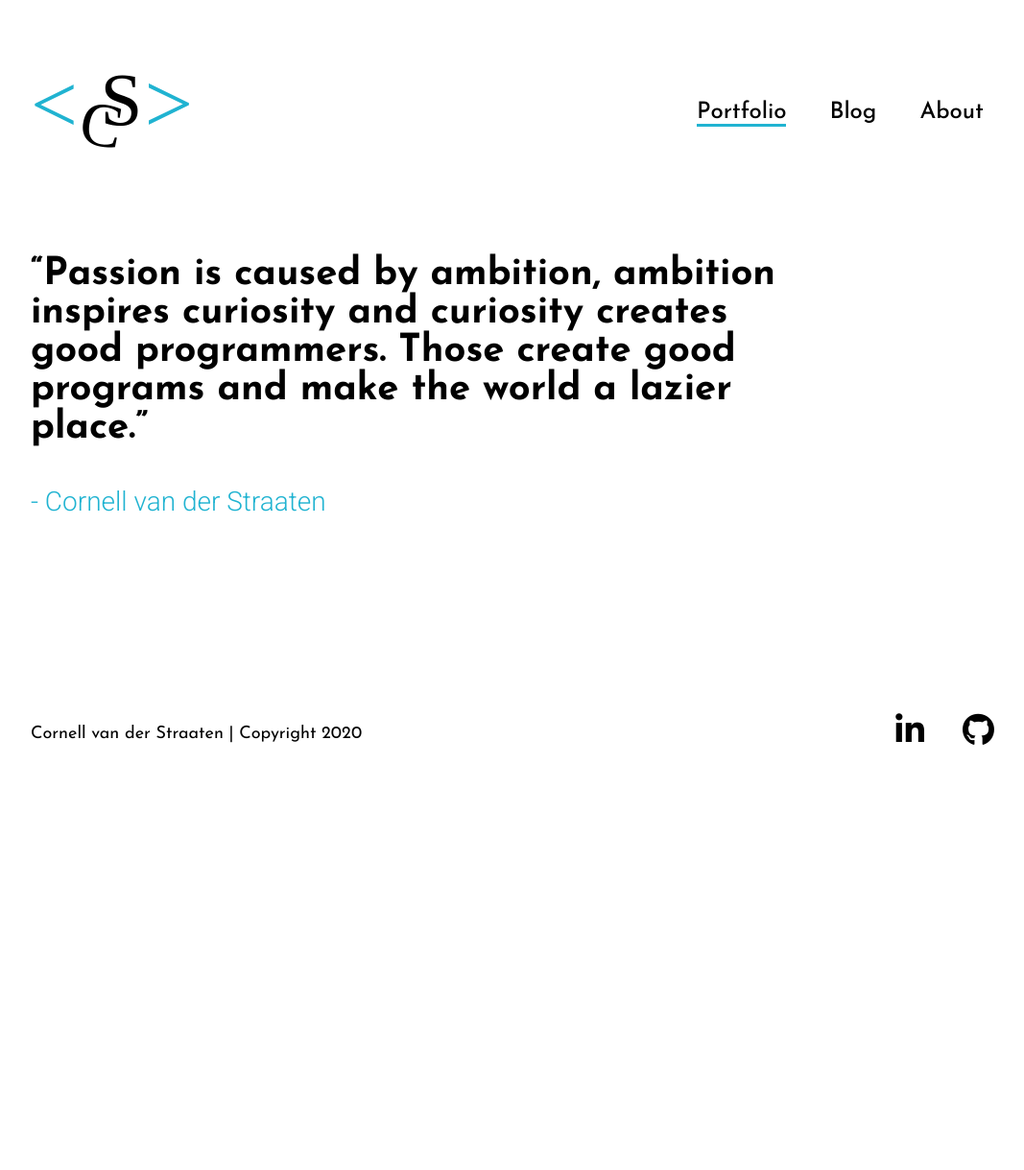
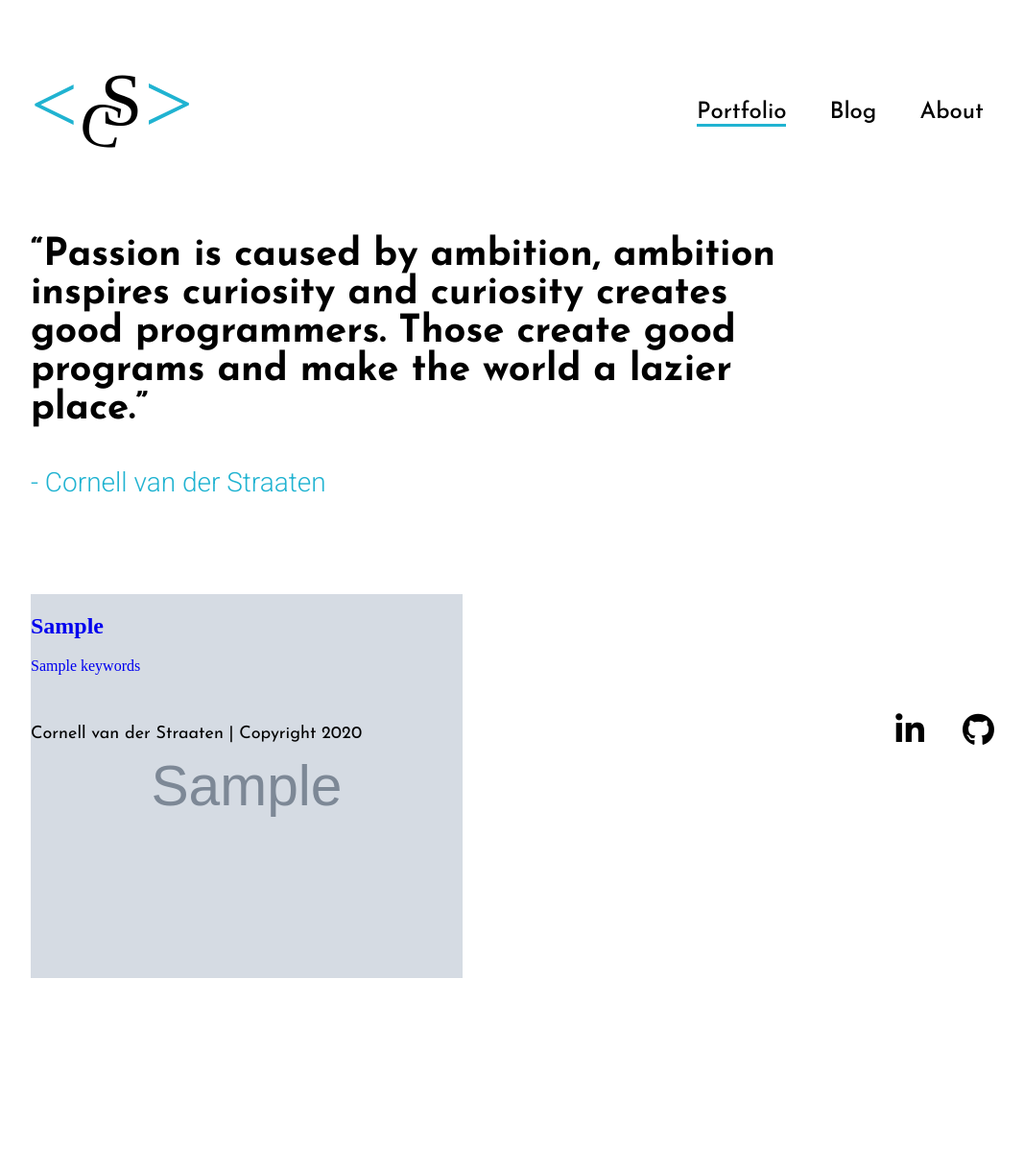
Before and after one commit to CornellVanDerStraaten/portfolio-official, a PHP site: template private/views/homepage.php in a window 1280 px wide. Shown: the whole page at 96% size, without its empty margins (96-1163 px from the left). Before the commit the page ends 776 px from the top, so only its background shows below. Run offline with PHP 8.4, Linux system fonts and the light colour scheme; the template is opened without the code that fills it: most values are stand-ins (such as "Sample title", 1, 10 or a date in 2020); grey boxes marked "Sample" are stand-in pictures; data that the repository does not hold is empty; some libraries are stand-ins or nearby versions.

Commit message:
Home styling projects

```diff
--- a/private/controllers/WebsiteController.php
+++ b/private/controllers/WebsiteController.php
@@ -14,9 +14,9 @@ namespace Website\Controllers;
 class WebsiteController {
 	public function home() {
 
-
+		$project_list = getProjects();
 		$template_engine = get_template_engine();
-		echo $template_engine->render('homepage');
+		echo $template_engine->render('homepage',[ 'projecten' => $project_list]);
 
 	}
 
@@ -28,4 +28,5 @@ class WebsiteController {
 		echo $template_engine->render('homepage');
 	}
 
+
 }
--- a/private/views/homepage.php
+++ b/private/views/homepage.php
@@ -1,5 +1,4 @@
-<?php include 'header.php'  ?>
-
+<?php include 'header.php';  ?>
 <div class="intro">
     <p class="intro__quote">
         “Passion is caused by ambition, ambition inspires curiosity and curiosity creates good programmers. Those create good programs and make the world a lazier place.”
@@ -8,5 +7,16 @@
         - Cornell van der Straaten
     </p>
 </div>
+<div class="projecten__container">
+    <?php foreach ($projecten as $row) { ?>
+        <a href="#"  class="project">
+            <div class="project__overlay">
+                <h2 class="project__title"><?php echo $row['project_naam'] ?></h2>
+                <p class="project__keywords"><?php echo $row['keywords'] ?></p>
+            </div>
+            <img class="project__image" src="<?php echo site_url('') . '/uploads/' . $row['project_image']; ?>" alt="<?php echo 'Het logo van ' . $row['project_naam']; ?>">
+    </a>
+    <?php } ?>
+</div>
 
 <?php include 'footer.php'  ?>
--- a/public/css/style.css
+++ b/public/css/style.css
@@ -6,8 +6,13 @@ html, body {
   overflow-x: hidden;
 }
 
+body {
+  min-height: 100vh;
+}
+
 .intro {
   margin: 0 10%;
+  margin-top: -20px;
 }
 
 .intro__quote {
@@ -15,6 +20,7 @@ html, body {
   font-family: "Josefin Sans", sans-serif;
   width: 80%;
   font-weight: 700;
+  margin-top: 0;
 }
 
 .intro__person {
@@ -23,6 +29,34 @@ html, body {
   font-family: "Roboto", sans-serif;
   color: #20B3D1;
   font-weight: 200;
+}
+
+.projecten__container {
+  margin: 0 10%;
+  margin-top: 100px;
+  padding-bottom: 100px;
+  display: grid;
+  gap: 50px;
+  grid-template-columns: repeat(auto-fill, 450px);
+}
+
+.project {
+  position: relative;
+  height: 500px;
+}
+
+.project__overlay {
+  position: absolute;
+  top: 0;
+  left: 0;
+  right: 0;
+  bottom: 0;
+}
+
+.project__image {
+  width: 100%;
+  height: 80%;
+  object-fit: cover;
 }
 
 .admin-login-div {
@@ -126,9 +160,9 @@ html, body {
 
 .footer {
   position: absolute;
+  left: 0;
   right: 0;
   bottom: 0;
-  left: 0;
 }
 
 .footer__text {
--- a/public/scss/_headerFooter.scss
+++ b/public/scss/_headerFooter.scss
@@ -39,9 +39,9 @@
 }
 .footer {
     position: absolute;
+    left: 0;
     right: 0;
     bottom: 0;
-    left: 0;
 }
 .footer__text {
     margin-top: 30px;
--- a/public/scss/input.scss
+++ b/public/scss/input.scss
@@ -6,6 +6,9 @@ html, body {
     padding: 0;
     overflow-x: hidden;
 }
+body {
+    min-height: 100vh;
+}
 
 
 @import 'home';
```
Also changed, not shown: private/models/model.php (+9 -1 lines), public/scss/_home.scss (+26 -0 lines), 1 other file.
